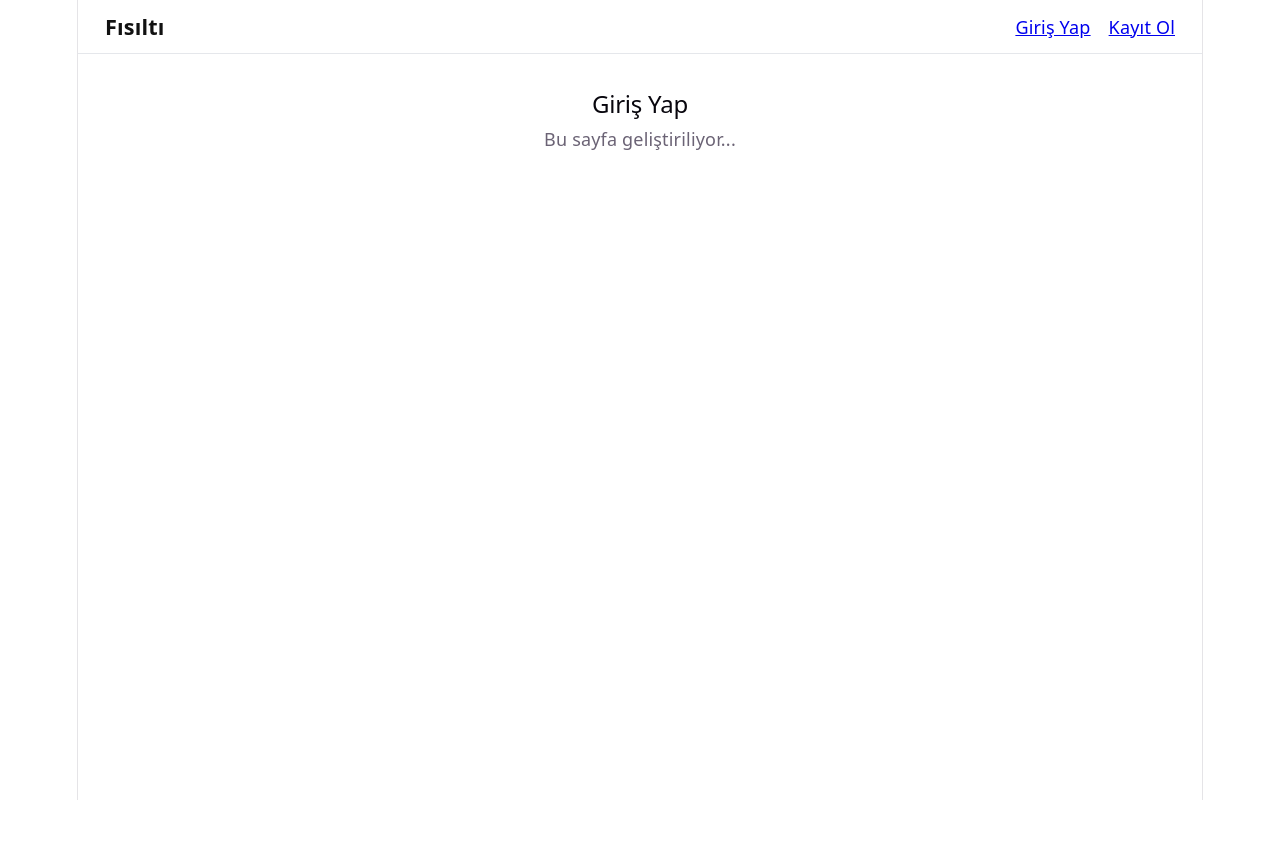
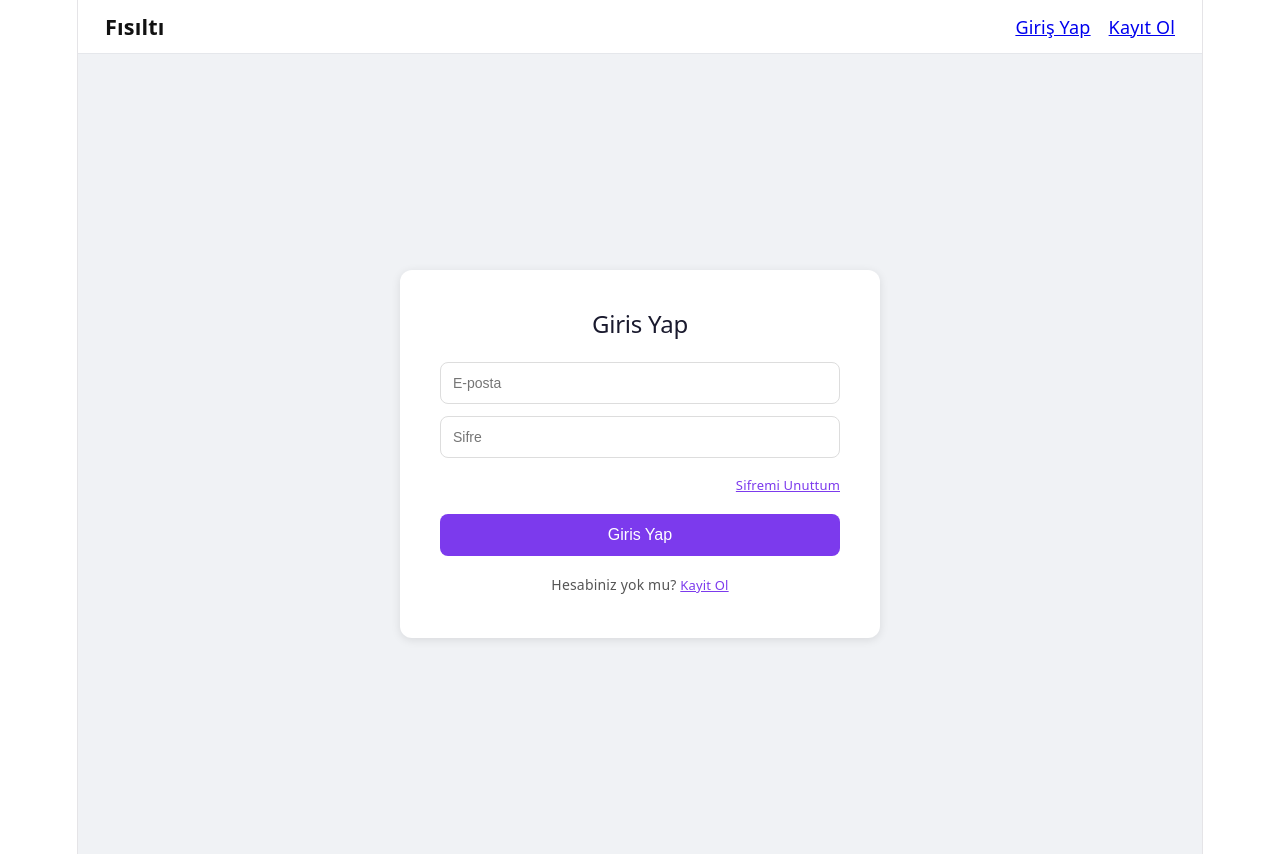
Before and after one commit to ysferencakir/fisilti, a React app in the folder frontend/: page /login in a window 1280 px wide. Before the commit the page ends 800 px from the top, so only its background shows below. Built offline with nearby package versions, Linux system fonts and the light colour scheme; the HTML template or start-up script is replaced by a standard one.

Commit message:
feat(auth): App.jsx ve Register.jsx guncellendi

```diff
--- a/frontend/src/App.jsx
+++ b/frontend/src/App.jsx
@@ -1,39 +1,31 @@
 import { BrowserRouter, Routes, Route, Navigate } from 'react-router-dom';
 import { AuthProvider, useAuth } from './context/AuthContext';
 import Navbar from './components/Navbar';
+import Register from './pages/Register';
+import VerifyEmail from './pages/VerifyEmail';
+import Login from './pages/Login';
+import PasswordReset from './pages/PasswordReset';
 
-// Sayfa placeholder'ları — her modül kendi sayfasını dolduracak
-const Placeholder = ({ name }) => (
-  <div style={{ padding: '2rem' }}>
-    <h2>{name}</h2>
-    <p>Bu sayfa geliştiriliyor...</p>
-  </div>
-);
-
-const Home = () => <Placeholder name="Ana Sayfa (Feed)" />;
-const Login = () => <Placeholder name="Giriş Yap" />;
-const Register = () => <Placeholder name="Kayıt Ol" />;
-const VerifyEmail = () => <Placeholder name="E-posta Doğrulama" />;
-const PasswordReset = () => <Placeholder name="Şifre Sıfırlama" />;
-const Profile = () => <Placeholder name="Profil" />;
-const Admin = () => <Placeholder name="Admin Paneli" />;
+const Home = () => <div style={{ padding: '2rem' }}><h2>Ana Sayfa (Feed)</h2><p>Bu sayfa geliştiriliyor...</p></div>;
+const Profile = () => <div style={{ padding: '2rem' }}><h2>Profil</h2><p>Bu sayfa geliştiriliyor...</p></div>;
+const Admin = () => <div style={{ padding: '2rem' }}><h2>Admin Paneli</h2><p>Bu sayfa geliştiriliyor...</p></div>;
 
 function ProtectedRoute({ children }) {
     const { user, loading } = useAuth();
-  if (loading) return <div style={{ padding: '2rem' }}>Yükleniyor...</div>;
+    if (loading) return <div style={{ padding: '2rem' }}>Yukleniyor...</div>;
     return user ? children : <Navigate to="/login" replace />;
 }
 
 function AdminRoute({ children }) {
     const { user, loading } = useAuth();
-  if (loading) return <div style={{ padding: '2rem' }}>Yükleniyor...</div>;
+    if (loading) return <div style={{ padding: '2rem' }}>Yukleniyor...</div>;
     if (!user) return <Navigate to="/login" replace />;
     return user.role === 'admin' ? children : <Navigate to="/" replace />;
 }
 
 function GuestRoute({ children }) {
     const { user, loading } = useAuth();
-  if (loading) return <div style={{ padding: '2rem' }}>Yükleniyor...</div>;
+    if (loading) return <div style={{ padding: '2rem' }}>Yukleniyor...</div>;
     return user ? <Navigate to="/" replace /> : children;
 }
 
```
Lines whose indentation alone changed are shown as unchanged.
